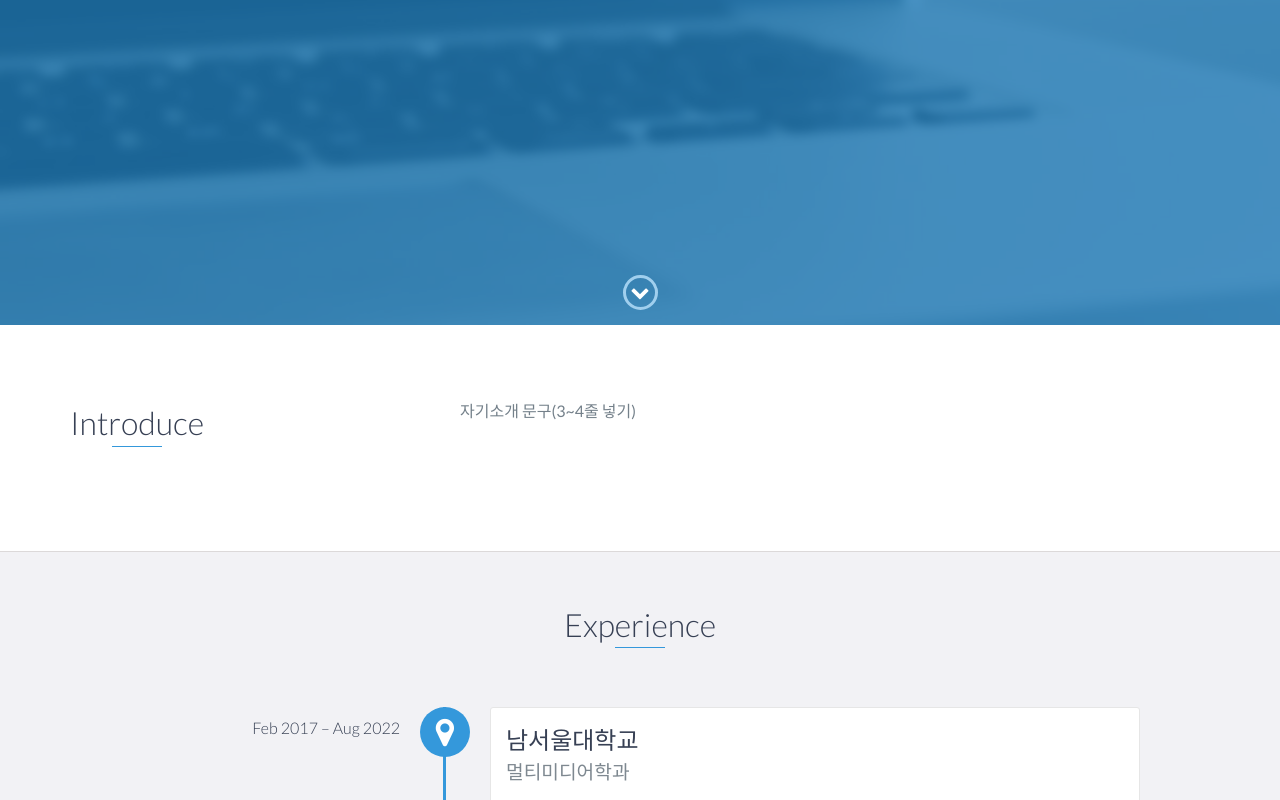
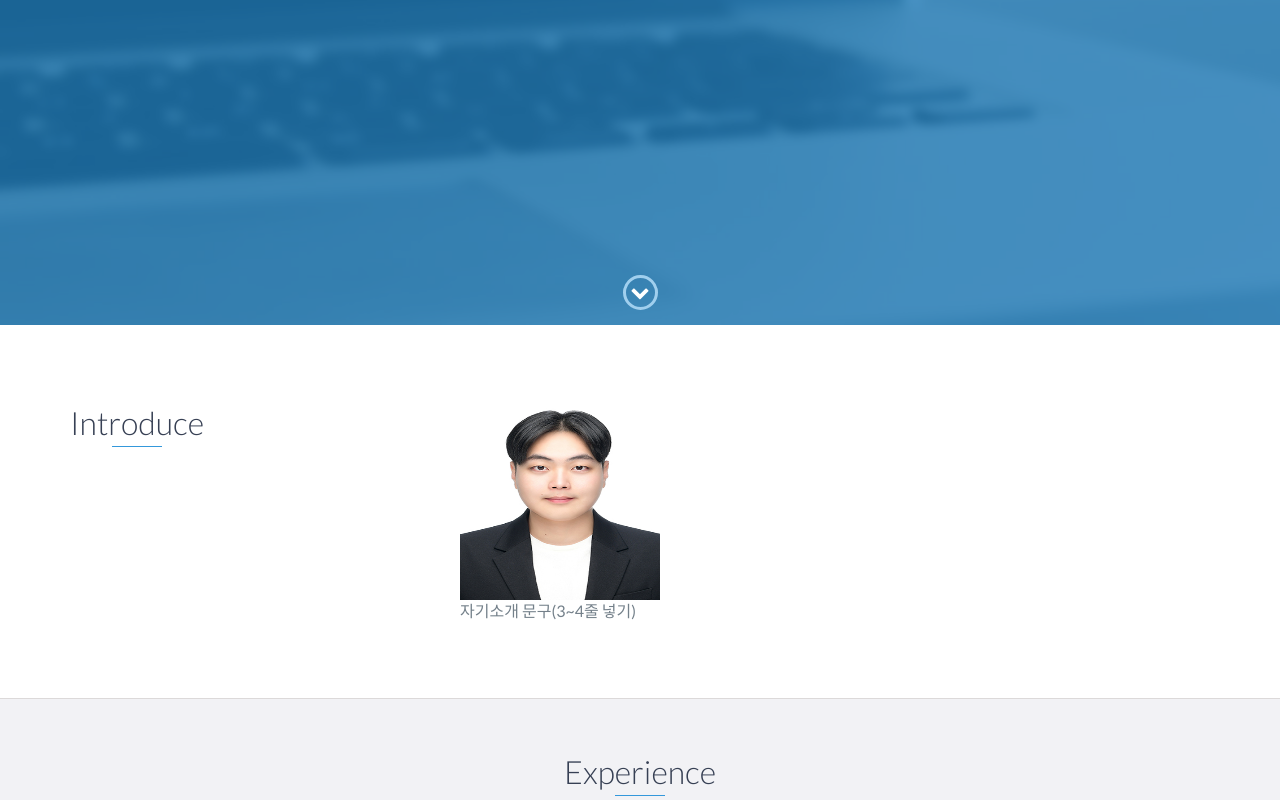
Before and after one commit to tiger0827/tiger0827.github.io, a plain HTML site: page index.html in a window 1280 px wide. Shown: the part 475-1275 px from the top of the page. Drawn offline with nearby package versions, Linux system fonts and the light colour scheme.

Commit message:
자기소개 수정
Signed-off-by: tiger0827 <tiger980827@gmail.com>

```diff
--- a/index.html
+++ b/index.html
@@ -72,6 +72,7 @@
                     <h2 class="heading">Introduce</h2>
                 </div>
                 <div class="col-md-8">
+                    <img src="images/증명사진.jpg" style="width: 200px; height: 200px;">
                     <p>
                         자기소개 문구(3~4줄 넣기)
                     </p>
```
Also changed, not shown: images/증명사진.jpg (added).
